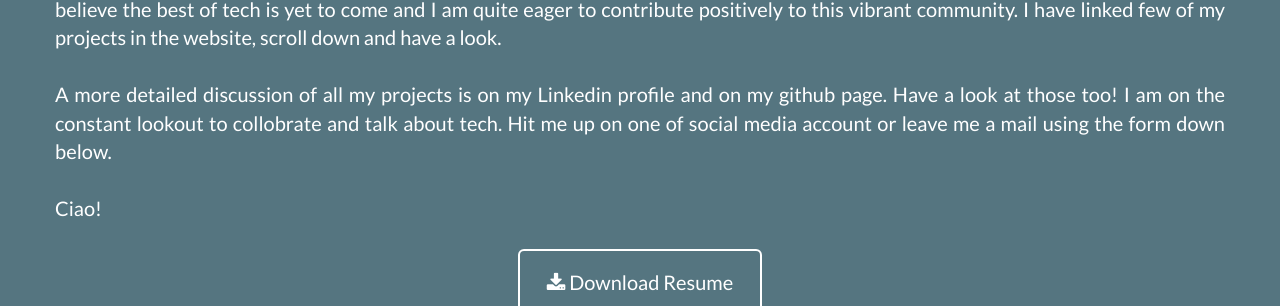
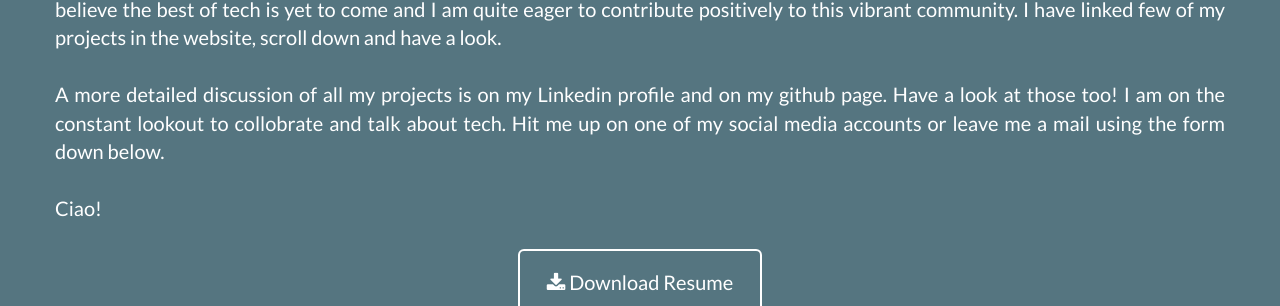
Before and after one commit to kashyapravichandran/kashyapravichandran.github.io, a Jekyll site: the page built from _posts/2014-07-18-project-1.markdown, in a window 1280 px wide and 900 px high, scrolled down 1086 px. Shown: the part 178-484 px from the top of the window. Built offline with Jekyll 4.4.1, drawn with Linux system fonts in a browser that asks for light colours.

Commit message:
about para changes

```diff
--- a/_includes/about.html
+++ b/_includes/about.html
@@ -12,7 +12,7 @@
                     <p align="justify"> Hello World! <br><br>
                     I'm Kashyap Ravichandran. I am currently doing my Masters in Computer Engineering at North Carolina State University, Raleigh. I focus mainly on Computer Architecture and Software Developement for Embedded Devices. I am a hardcore tech enthusiast who believe the best of tech is yet to come and I am quite eager to contribute positively to this vibrant community. I have linked few of my projects in the website, scroll down and have a look. <br><br>
 
-                    A more detailed discussion of all my projects is on my Linkedin profile and on my github page. Have a look at those too! I am on the constant lookout to collobrate and talk about tech. Hit me up on one of social media account or leave me a mail using the form down below. <br><br>
+                    A more detailed discussion of all my projects is on my Linkedin profile and on my github page. Have a look at those too! I am on the constant lookout to collobrate and talk about tech. Hit me up on one of my social media accounts or leave me a mail using the form down below. <br><br>
 
                     Ciao! </p>
                 </div>
```
